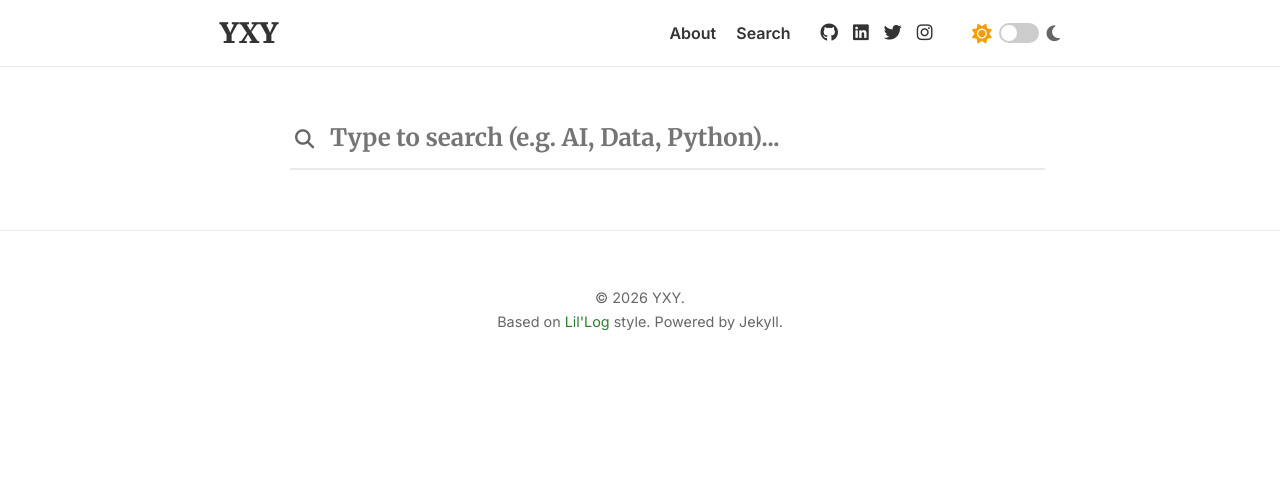
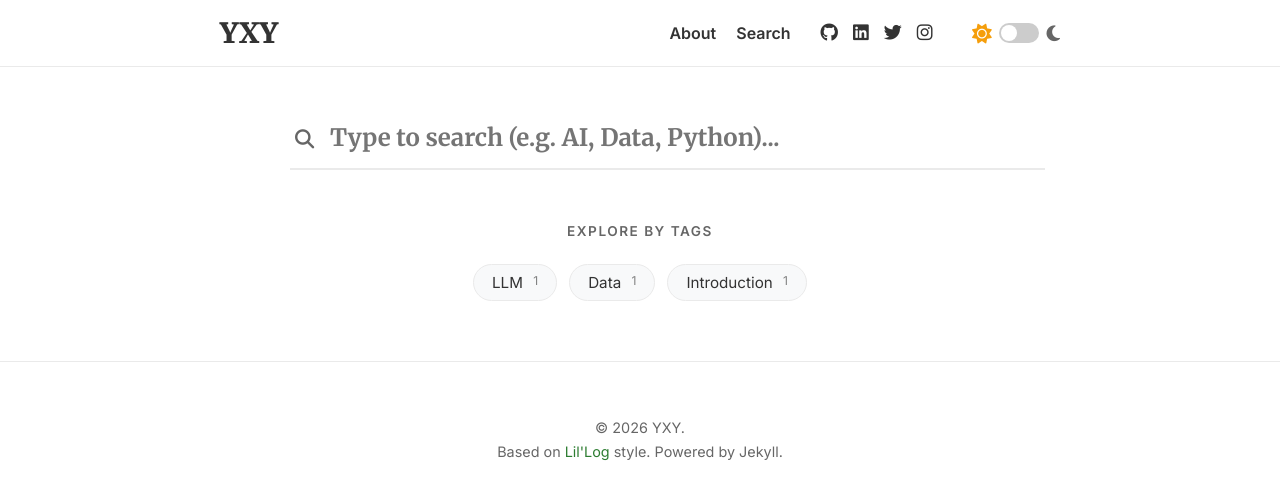
Before and after one commit to yx-yan/yx-yan.github.io, a Jekyll site: the page built from search.md, in a window 1280 px wide. Shown: the top 500 px of the page. Built offline with Jekyll 4.4.1, drawn with Linux system fonts in a browser that asks for light colours; comment, search, counter and statistics services are not loaded.

Commit message:
tag cloud

```diff
--- a/assets/css/style.scss
+++ b/assets/css/style.scss
@@ -462,3 +462,72 @@ input:checked + .slider:before { transform: translateX(20px); }
     padding: 20px;
   }
 }
+
+/* =========================================
+   🏷️ 搜索页标签云 (Tag Cloud)
+   ========================================= */
+
+.tag-cloud {
+  margin-bottom: 50px; /* 距离下方结果的间距 */
+  text-align: center;    /* 居中显示 */
+  animation: fadeIn 0.5s ease; /* 加一点淡入动画 */
+}
+
+@keyframes fadeIn {
+  from { opacity: 0; transform: translateY(10px); }
+  to { opacity: 1; transform: translateY(0); }
+}
+
+.tag-cloud-title {
+  display: block;
+  font-size: 0.85em;
+  color: var(--text-muted);
+  margin-bottom: 20px;
+  font-weight: 600;
+  text-transform: uppercase;
+  letter-spacing: 1.5px;
+}
+
+.tags-wrapper {
+  display: flex;
+  flex-wrap: wrap; /* 自动换行 */
+  justify-content: center; /* 居中排列 */
+  gap: 12px; /* 标签之间的间距 */
+}
+
+.search-tag {
+  background-color: var(--card-bg); /* 跟卡片一样的背景色 */
+  border: 1px solid var(--border-color);
+  color: var(--text-color);
+  padding: 8px 18px;
+  border-radius: 50px; /* 完美的圆角胶囊 */
+  font-size: 0.95em;
+  cursor: pointer;
+  font-family: var(--body-font);
+  transition: all 0.2s cubic-bezier(0.4, 0, 0.2, 1); /* 丝滑动画 */
+
+  /* 去掉默认按钮样式 */
+  outline: none;
+  appearance: none;
+}
+
+/* 鼠标悬停效果 */
+.search-tag:hover {
+  background-color: var(--link-color); /* 变绿 */
+  color: #fff; /* 文字变白 */
+  border-color: var(--link-color);
+  transform: translateY(-3px); /* 微微上浮 */
+  box-shadow: 0 5px 15px rgba(0,0,0,0.1); /* 投影 */
+}
+
+.tag-count {
+  font-size: 0.8em;
+  margin-left: 6px;
+  opacity: 0.6;
+  vertical-align: text-top;
+}
+
+/* 深色模式下的微调 */
+[data-theme="dark"] .search-tag:hover {
+  color: #121212; /* 深色模式下，背景变亮绿，文字变黑对比度更高 */
+}
--- a/search.md
+++ b/search.md
@@ -8,6 +8,17 @@ permalink: /search/
   <div class="search-input-wrapper">
     <i class="fas fa-search search-icon"></i>
     <input type="text" id="search-input" placeholder="Type to search (e.g. AI, Data, Python)...">
+  </div>
+
+  <div class="tag-cloud">
+    <span class="tag-cloud-title">Explore by Tags</span>
+    <div class="tags-wrapper">
+      {% for tag in site.tags %}
+        <button class="search-tag" onclick="filterByTag('{{ tag[0] }}')">
+          {{ tag[0] }} <span class="tag-count">{{ tag[1].size }}</span>
+        </button>
+      {% endfor %}
+    </div>
   </div>
 
   <ul id="results-container" class="post-list"></ul>
@@ -33,8 +44,19 @@ permalink: /search/
         </article>
       </li>
     `,
-    noResultsText: '<li style="text-align:center; color:var(--text-muted);">No posts found. Try another keyword.</li>',
+    noResultsText: '<li style="text-align:center; color:var(--text-muted); margin-top:30px;">No posts found. Try selecting a tag above.</li>',
     limit: 10,
     fuzzy: false
   })
+
+  // 新增：点击标签触发搜索的函数
+  function filterByTag(tagName) {
+    const input = document.getElementById('search-input');
+    // 1. 将标签名填入搜索框
+    input.value = tagName;
+    // 2. 模拟用户输入事件，触发 SimpleJekyllSearch 插件进行搜索
+    input.dispatchEvent(new Event('input', { bubbles: true }));
+    // 3. 页面滚动到结果处 (可选)
+    // document.getElementById('results-container').scrollIntoView({ behavior: 'smooth' });
+  }
 </script>
```
Also changed, not shown: 5 other files.
